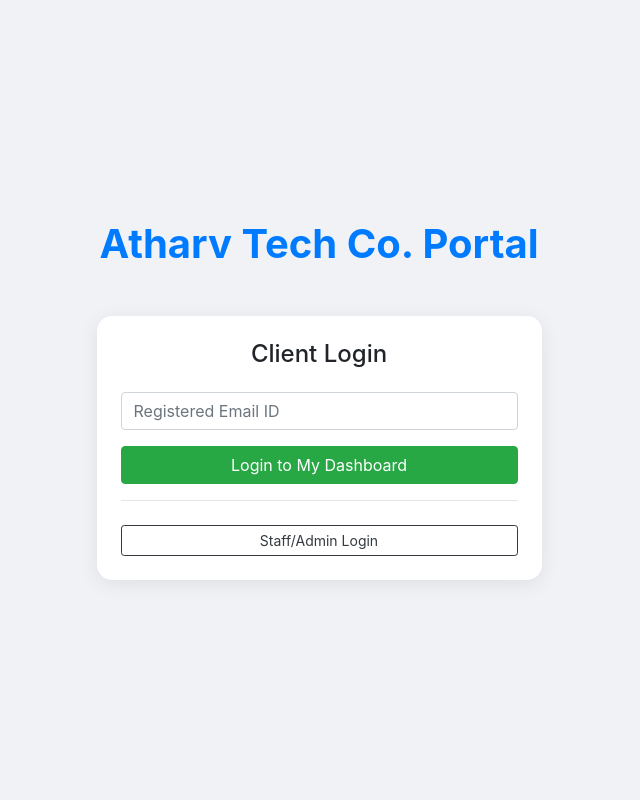
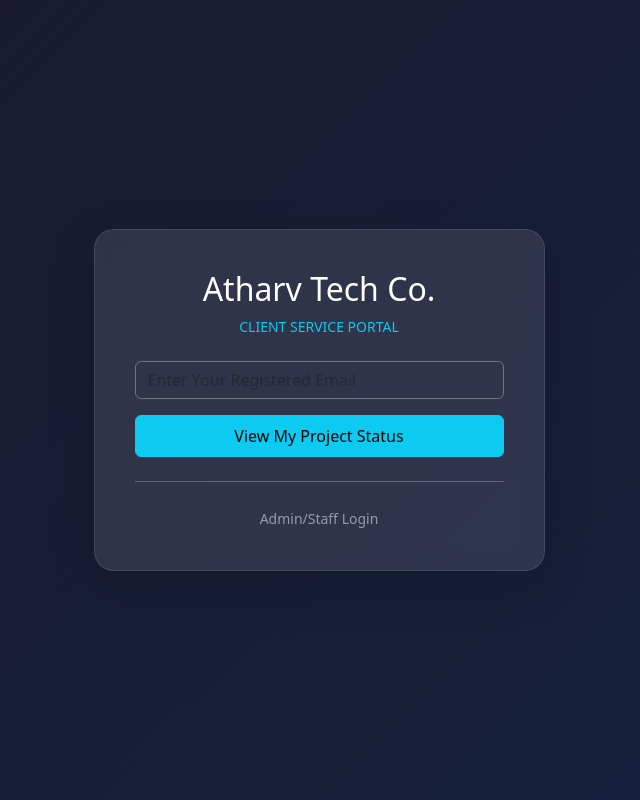
Before and after one commit to careatc1-pixel/Atharv_ERP, a Flask app: page / in a window 1280 px wide. Shown: the whole page, without its empty margins (321-961 px from the left). Run offline with Flask 3, Linux system fonts and the light colour scheme.

Commit message:
Update index.html

```diff
--- a/templates/index.html
+++ b/templates/index.html
@@ -1,26 +1,26 @@
 <!DOCTYPE html>
 <html lang="en">
 <head>
-    <title>Atharv Tech Co. ERP</title>
-    <link rel="stylesheet" href="https://cdn.jsdelivr.net/npm/bootstrap@4.6.2/dist/css/bootstrap.min.css">
+    <title>Atharv Tech Co. | Client Portal</title>
+    <link rel="stylesheet" href="https://cdn.jsdelivr.net/npm/bootstrap@5.3.0/dist/css/bootstrap.min.css">
     <style>
-        body { background: #f0f2f5; height: 100vh; display: flex; align-items: center; }
-        .card-custom { border-radius: 15px; border: none; box-shadow: 0 4px 20px rgba(0,0,0,0.08); }
+        body { background: linear-gradient(135deg, #1a1a2e 0%, #16213e 100%); height: 100vh; display: flex; align-items: center; color: white; }
+        .login-card { background: rgba(255, 255, 255, 0.1); backdrop-filter: blur(10px); border: 1px solid rgba(255,255,255,0.1); border-radius: 20px; padding: 40px; }
     </style>
 </head>
 <body>
     <div class="container text-center">
-        <h1 class="mb-5 font-weight-bold text-primary">Atharv Tech Co. Portal</h1>
         <div class="row justify-content-center">
             <div class="col-md-5">
-                <div class="card card-custom p-4 bg-white">
-                    <h4 class="mb-4">Client Login</h4>
+                <div class="login-card shadow-lg">
+                    <h2 class="mb-2 font-weight-bold">Atharv Tech Co.</h2>
+                    <p class="text-info mb-4 small text-uppercase tracking-widest">Client Service Portal</p>
                     <form action="/client-login" method="POST">
-                        <input type="email" name="email" class="form-control mb-3" placeholder="Registered Email ID" required>
-                        <button type="submit" class="btn btn-success btn-block">Login to My Dashboard</button>
+                        <input type="email" name="email" class="form-control mb-3 bg-transparent text-white border-secondary" placeholder="Enter Your Registered Email" required>
+                        <button type="submit" class="btn btn-info w-100 py-2">View My Project Status</button>
                     </form>
-                    <hr>
-                    <a href="/login" class="btn btn-outline-dark btn-sm mt-2">Staff/Admin Login</a>
+                    <hr class="my-4 opacity-25">
+                    <a href="/login" class="text-white-50 text-decoration-none small">Admin/Staff Login</a>
                 </div>
             </div>
         </div>
```
